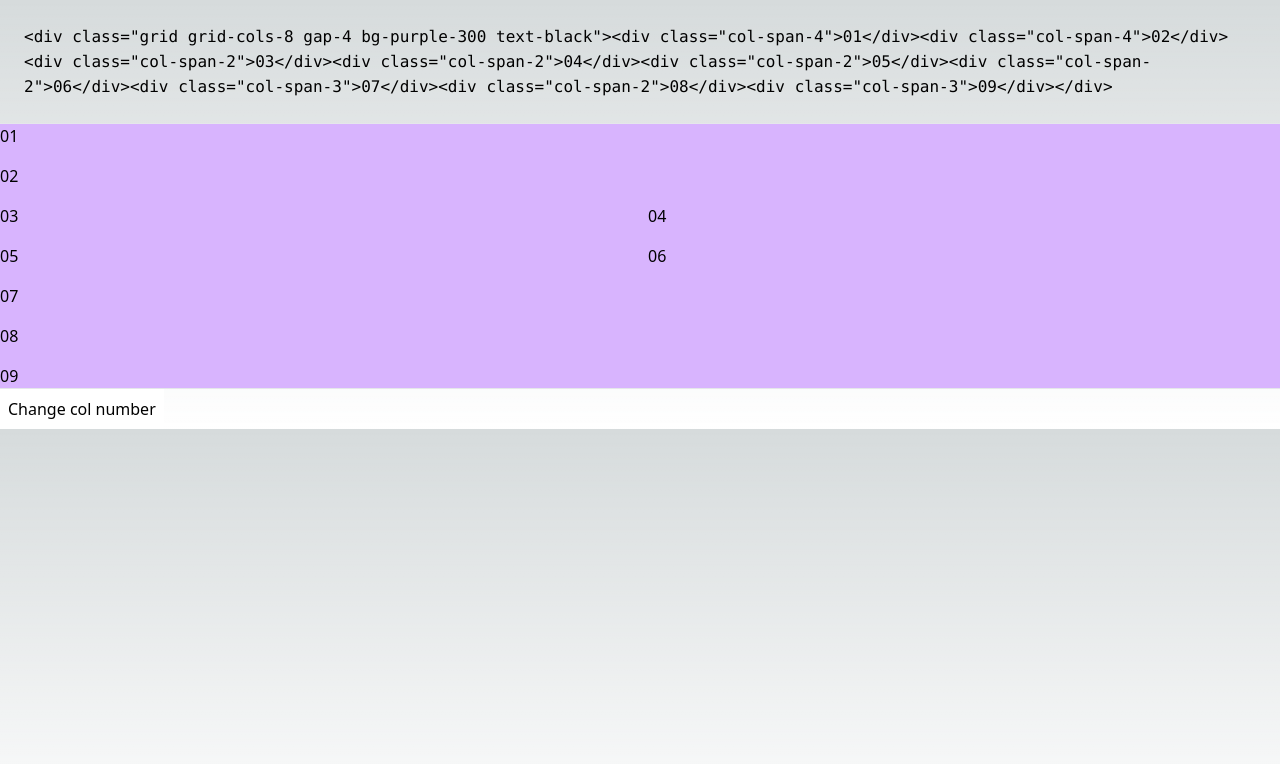
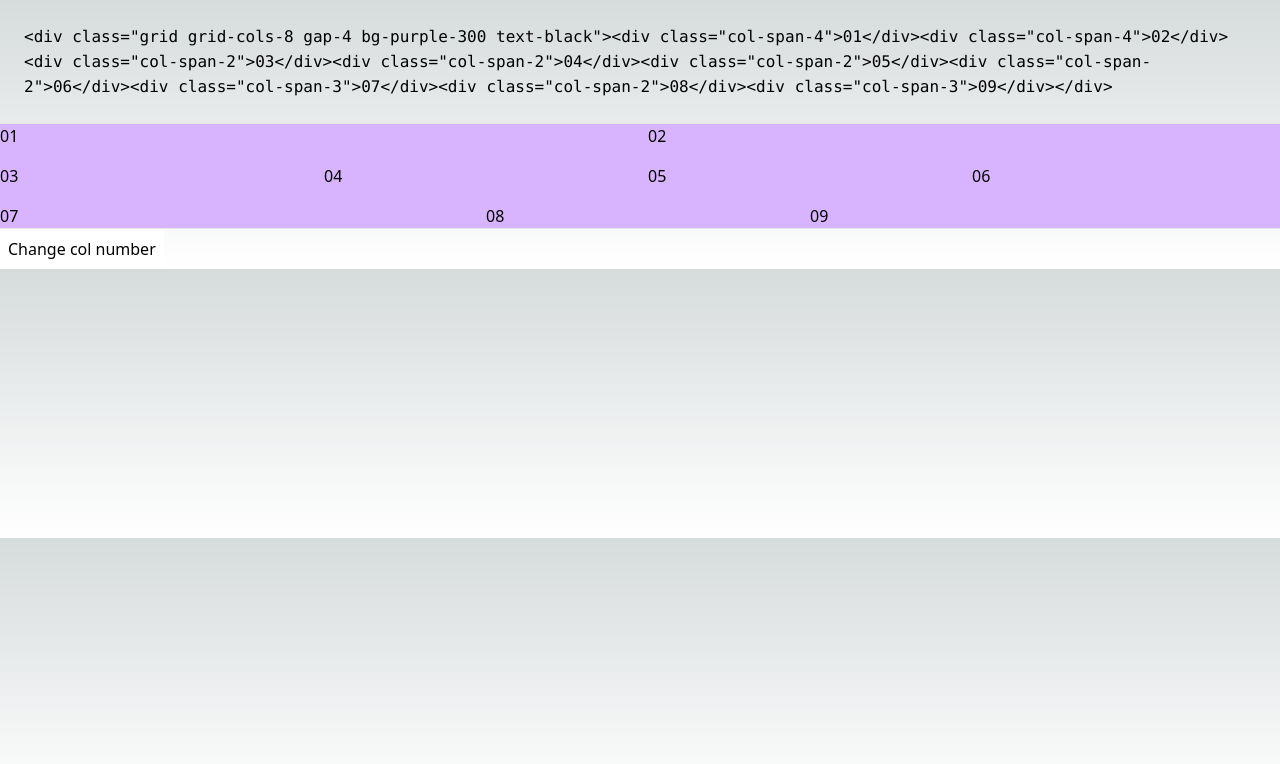
Before and after one commit to arnaudmanaranche/bento-craft, a Next.js app: page / in a window 1280 px wide. Shown: the top 764 px of the page. Built offline with nearby package versions, Linux system fonts and the light colour scheme.

Commit message:
fix: grid cols safelist

```diff
--- a/tailwind.config.ts
+++ b/tailwind.config.ts
@@ -16,5 +16,6 @@ const config: Config = {
     },
   },
   plugins: [],
+  safelist: ["grid-cols-8", "grid-cols-4"],
 };
 export default config;
```
